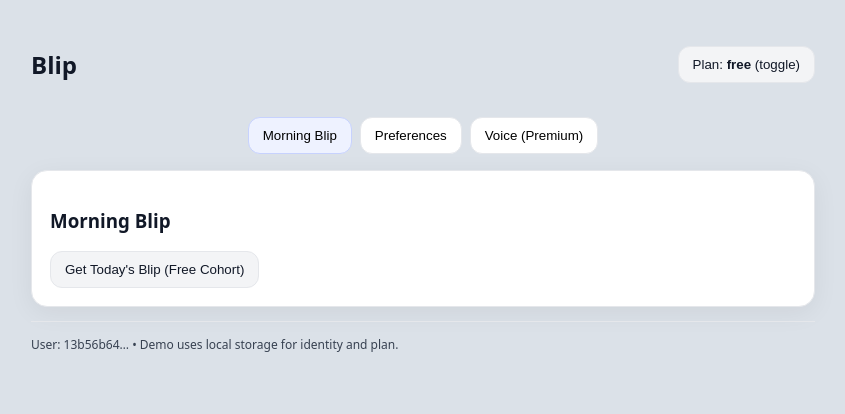
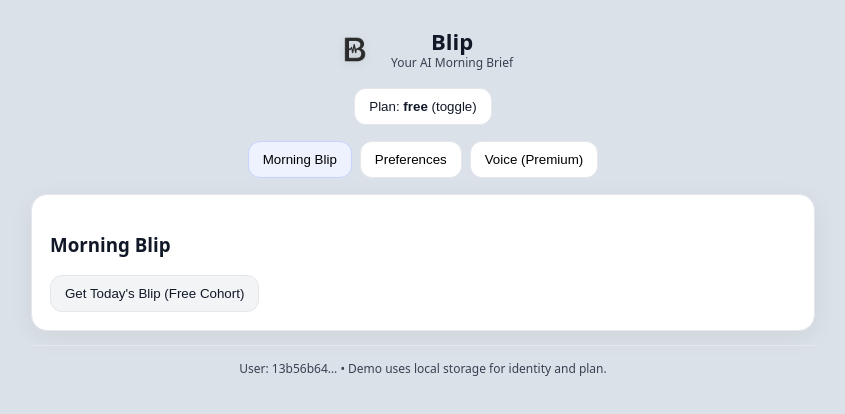
Before and after one commit to KeatingBiz/blip, a Next.js app: page / in a window 1280 px wide. Shown: the top 414 px of the page, without its empty margins (217-1062 px from the left). Built offline with nearby package versions, Linux system fonts and the light colour scheme; no server answers.

Commit message:
Update page.tsx

```diff
--- a/app/page.tsx
+++ b/app/page.tsx
@@ -28,9 +28,18 @@ export default function Page(){
 
   return (
     <div className="container">
-      <div className="row" style={{alignItems:'center', justifyContent:'space-between'}}>
-        <h2>Blip</h2>
-        <button className="btn" onClick={togglePlan}>Plan: <b>{plan}</b> (toggle)</button>
+      <div className="brand">
+        {/* If you added /public/logo-b.png it will show; otherwise this <img> hides itself */}
+        <img src="/logo-b.png" alt="Blip logo"
+             onError={(e)=>{(e.target as HTMLImageElement).style.display='none'}} />
+        <div style={{textAlign:'center'}}>
+          <h1>Blip</h1>
+          <div className="sub">Your AI Morning Brief</div>
+        </div>
+      </div>
+
+      <div className="center" style={{marginBottom:8}}>
+        <button className="btn outline" onClick={togglePlan}>Plan: <b>{plan}</b> (toggle)</button>
       </div>
 
       <div className="tabbar">
@@ -47,7 +56,7 @@ export default function Page(){
       }
 
       <div className="hr" />
-      <div className="small">User: {userId ? userId.slice(0,8) : ''}… • Demo uses local storage for identity and plan.</div>
+      <div className="small center">User: {userId ? userId.slice(0,8) : ''}… • Demo uses local storage for identity and plan.</div>
     </div>
   );
 }
```
